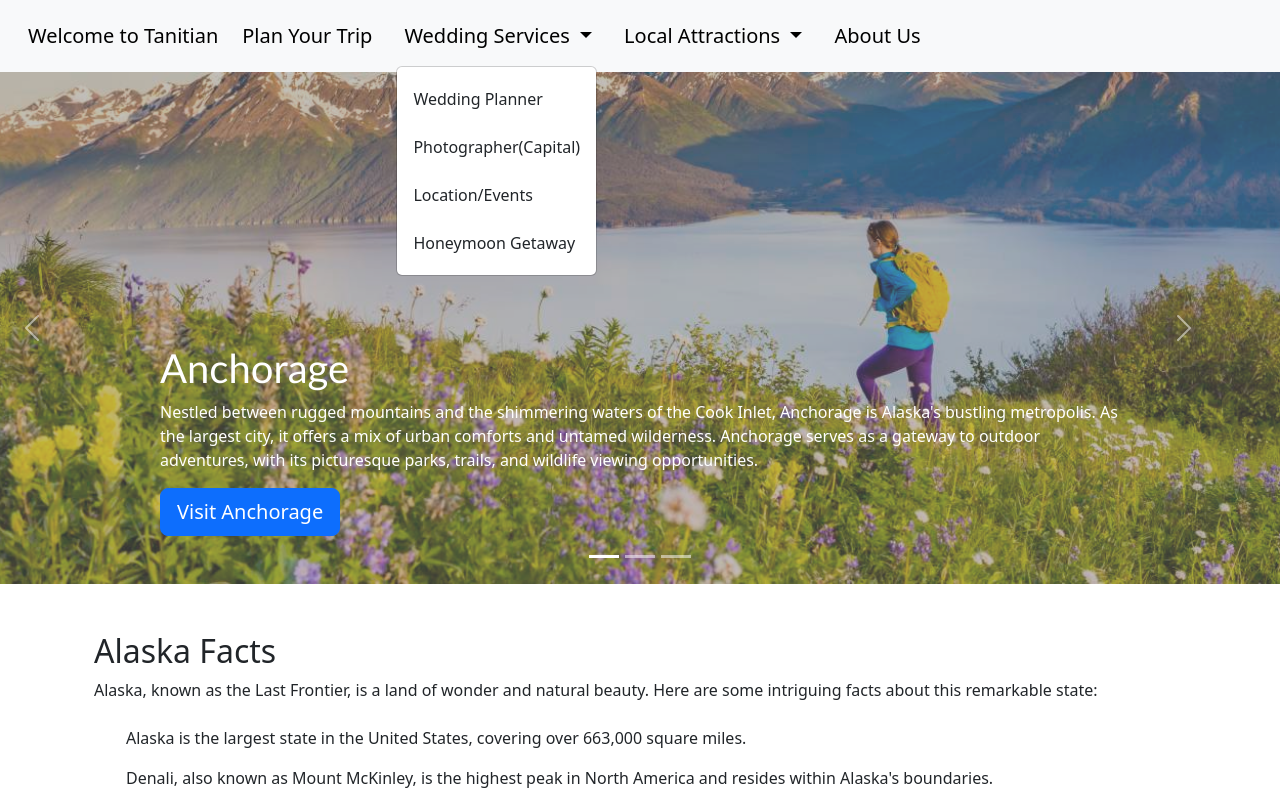
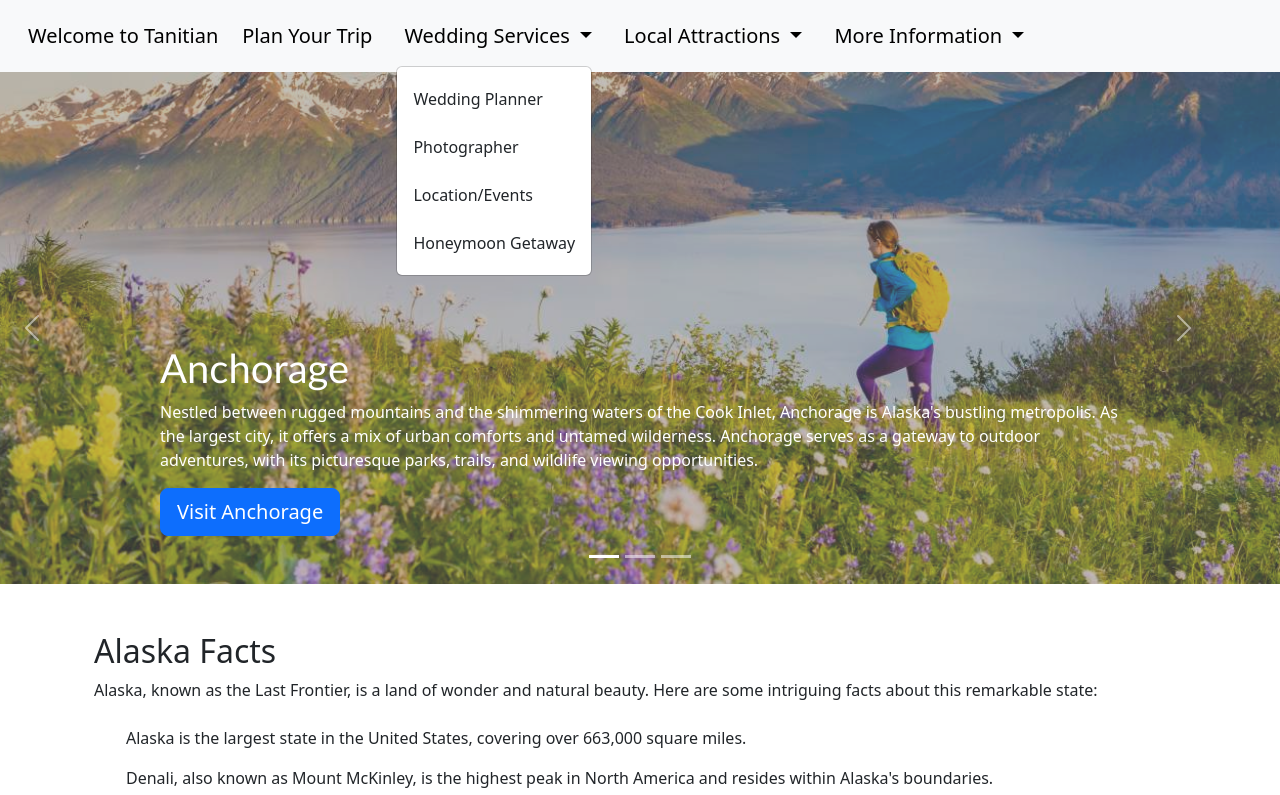
Before and after one commit to CaedanGrey/caedangrey.github.io, a plain HTML site: page index.html in a window 1280 px wide. Both pictures are taken after a click on the button "Wedding Services". Shown: the top 795 px of the page. Drawn offline with nearby package versions, Linux system fonts and the light colour scheme.

Commit message:
Update index.html

```diff
--- a/index.html
+++ b/index.html
@@ -37,7 +37,7 @@
                         </a>
                         <ul class="dropdown-menu">
                             <li><a class="dropdown-item" href="./city-anchorage.html">Wedding Planner</a></li>
-                            <li><a class="dropdown-item" href="./city-juneau.html">Photographer(Capital)</a></li>
+                            <li><a class="dropdown-item" href="./city-juneau.html">Photographer</a></li>
                             <li><a class="dropdown-item" href="./city-skagway.html">Location/Events</a></li>
                             <li><a class="dropdown-item" href="./city-skagway.html">Honeymoon Getaway</a></li>
                         </ul>
@@ -53,8 +53,15 @@
                             <li><a class="dropdown-item" href="./city-skagway.html">Sightseeing</a></li>
                         </ul>
                     </li>
-                    <li class="nav-item">
-                        <a class="nav-link active navbar-brand" aria-current="page" href="./form.html">About Us</a>
+                    <li class="nav-item dropdown">
+                        <a class="nav-link dropdown-toggle navbar-brand" href="#" role="button"
+                            data-bs-toggle="dropdown" aria-expanded="false">
+                            More Information
+                        </a>
+                        <ul class="dropdown-menu">
+                            <li><a class="dropdown-item" href="./city-anchorage.html">About Us</a></li>
+                            <li><a class="dropdown-item" href="./city-juneau.html">Feedback/Reviews</a></li>
+                        </ul>
                     </li>
                 </ul>
             </div>
```
